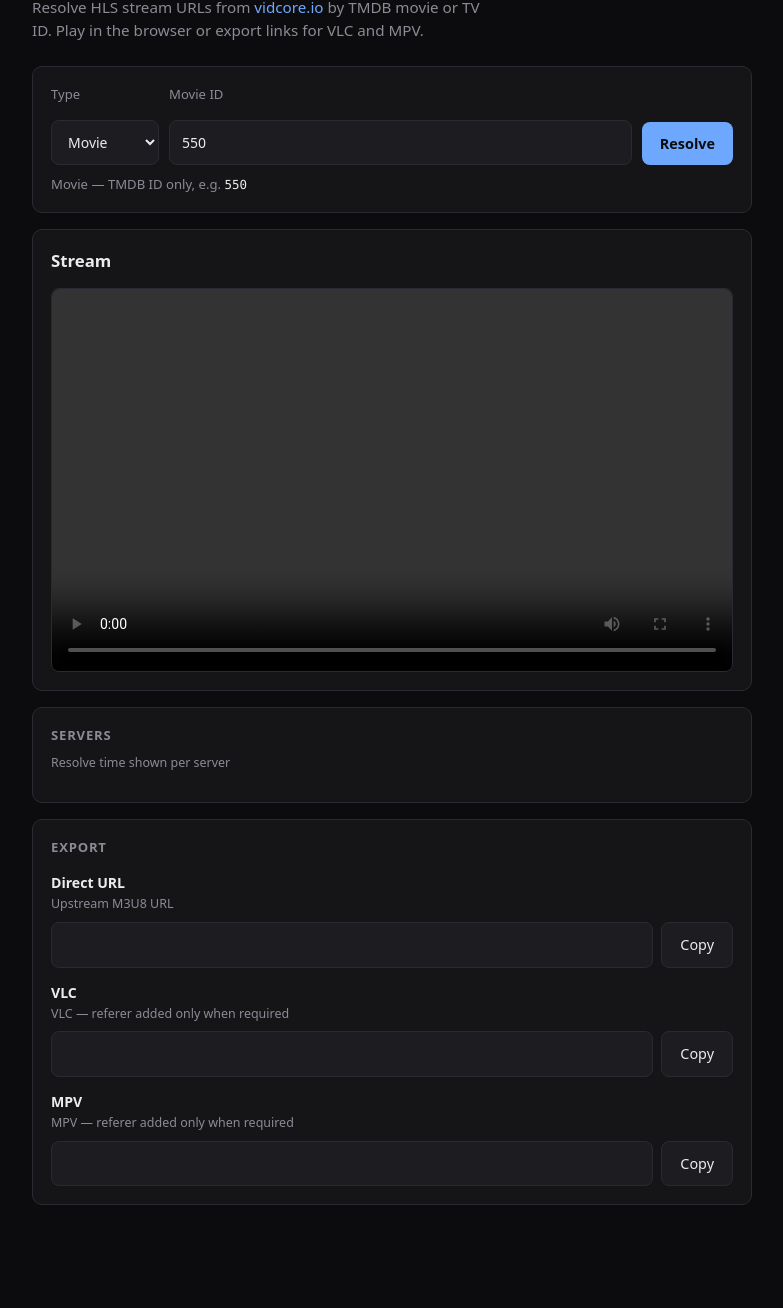
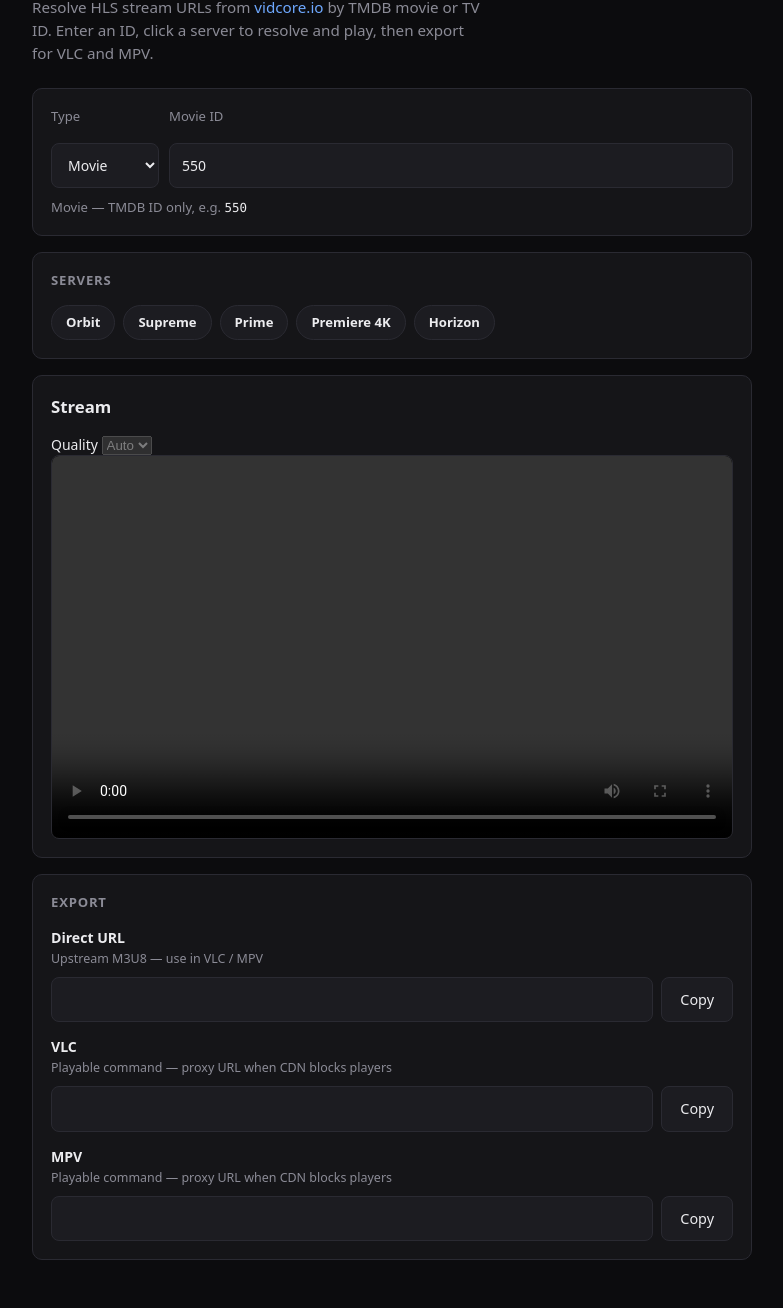
Before and after one commit to sharoon7171/vidcore-io-stream-resolver, a website with bundled scripts: page web/index.html in a window 1280 px wide. Shown: the part 76-1384 px from the top of the page, without its empty margins (248-1031 px from the left). Before the commit the page ends 1329 px from the top, so only its background shows below. Built offline with nearby package versions, Linux system fonts and the light colour scheme.

Commit message:
update resolve console markup for server picker and exports

```diff
--- a/web/index.html
+++ b/web/index.html
@@ -3,8 +3,8 @@
 <head>
   <meta charset="utf-8">
   <meta name="viewport" content="width=device-width,initial-scale=1">
-  <meta name="description" content="Resolve HLS stream URLs from vidcore.io by TMDB movie or TV ID. Play in the browser or export links for VLC and MPV.">
-  <title>VidCore HLS Stream Resolver</title>
+  <meta name="description" content="HLS stream resolver for vidcore.io. Resolve by TMDB movie or TV ID, play in the browser, or export for VLC and MPV.">
+  <title>vidcore.io HLS Stream Resolver</title>
   <link rel="stylesheet" href="/styles/app.css">
   <script type="importmap">
   {
@@ -17,8 +17,8 @@
 <body>
   <div class="app">
     <header class="top">
-      <h1 class="top__title">VidCore HLS Stream Resolver</h1>
-      <p class="top__desc">Resolve HLS stream URLs from <a href="https://vidcore.io" target="_blank" rel="noopener noreferrer">vidcore.io</a> by TMDB movie or TV ID. Play in the browser or export links for VLC and MPV.</p>
+      <h1 class="top__title">vidcore.io HLS Stream Resolver</h1>
+      <p class="top__desc">Resolve HLS stream URLs from <a href="https://vidcore.io/" target="_blank" rel="noopener noreferrer">vidcore.io</a> by TMDB movie or TV ID. Enter an ID, click a server to resolve and play, then export for VLC and MPV.</p>
     </header>
 
     <section class="card">
@@ -45,27 +45,42 @@
               <input id="episode" type="text" inputmode="numeric" placeholder="1">
             </label>
           </div>
-          <button type="submit">Resolve</button>
         </div>
         <p class="resolve__hint" id="hint-movie">Movie — TMDB ID only, e.g. <code>550</code></p>
         <p class="resolve__hint" id="hint-tv" hidden>TV — TMDB ID plus season and episode, e.g. <code>44217</code> · S1 · E1</p>
       </form>
       <p id="err" class="msg msg--err" hidden></p>
+      <ul id="timing" class="timing" hidden>
+        <li>
+          <span class="timing__label">Resolve</span>
+          <span id="t-resolve" class="timing__val">—</span>
+        </li>
+        <li>
+          <span class="timing__label">First Frame</span>
+          <span id="t-play" class="timing__val">—</span>
+        </li>
+      </ul>
     </section>
 
-    <section id="out" class="stack" hidden>
+    <section id="out" class="stack">
+      <div class="card">
+        <h3 class="section-title">Servers</h3>
+        <div id="servers" class="servers"></div>
+      </div>
+
       <div class="card">
         <h2 id="title" class="stream-title">Stream</h2>
-        <p id="play-timing" class="play-timing" hidden></p>
+        <div class="player-toolbar">
+          <label class="quality">
+            <span class="quality__label">Quality</span>
+            <select id="quality" disabled>
+              <option value="-1">Auto</option>
+            </select>
+          </label>
+        </div>
         <div class="player">
           <div id="player"><video id="video" controls playsinline></video></div>
         </div>
-      </div>
-
-      <div class="card">
-        <h3 class="section-title">Servers</h3>
-        <p class="servers__hint">Resolve time shown per server</p>
-        <div id="servers" class="servers"></div>
       </div>
 
       <div class="card">
@@ -74,7 +89,7 @@
           <li>
             <div class="export__meta">
               <span class="export__name">Direct URL</span>
-              <span class="export__hint">Upstream M3U8 URL</span>
+              <span class="export__hint">Upstream M3U8 — use in VLC / MPV</span>
             </div>
             <div class="export__row">
               <input id="direct" readonly>
@@ -94,7 +109,7 @@
           <li>
             <div class="export__meta">
               <span class="export__name">VLC</span>
-              <span class="export__hint">VLC — referer added only when required</span>
+              <span class="export__hint">Playable command — proxy URL when CDN blocks players</span>
             </div>
             <div class="export__row">
               <input id="vlc" readonly>
@@ -104,7 +119,7 @@
           <li>
             <div class="export__meta">
               <span class="export__name">MPV</span>
-              <span class="export__hint">MPV — referer added only when required</span>
+              <span class="export__hint">Playable command — proxy URL when CDN blocks players</span>
             </div>
             <div class="export__row">
               <input id="mpv" readonly>
```
